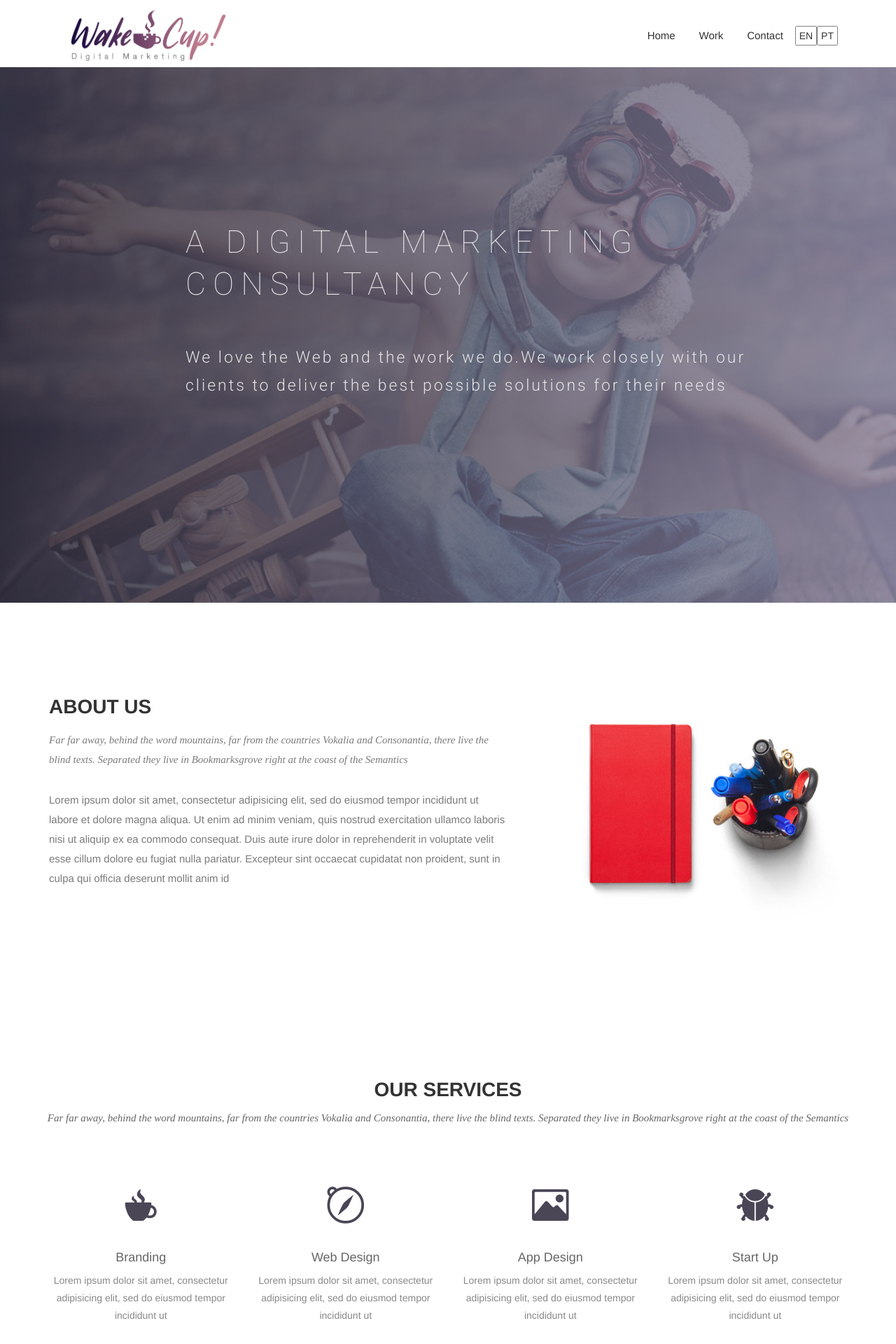
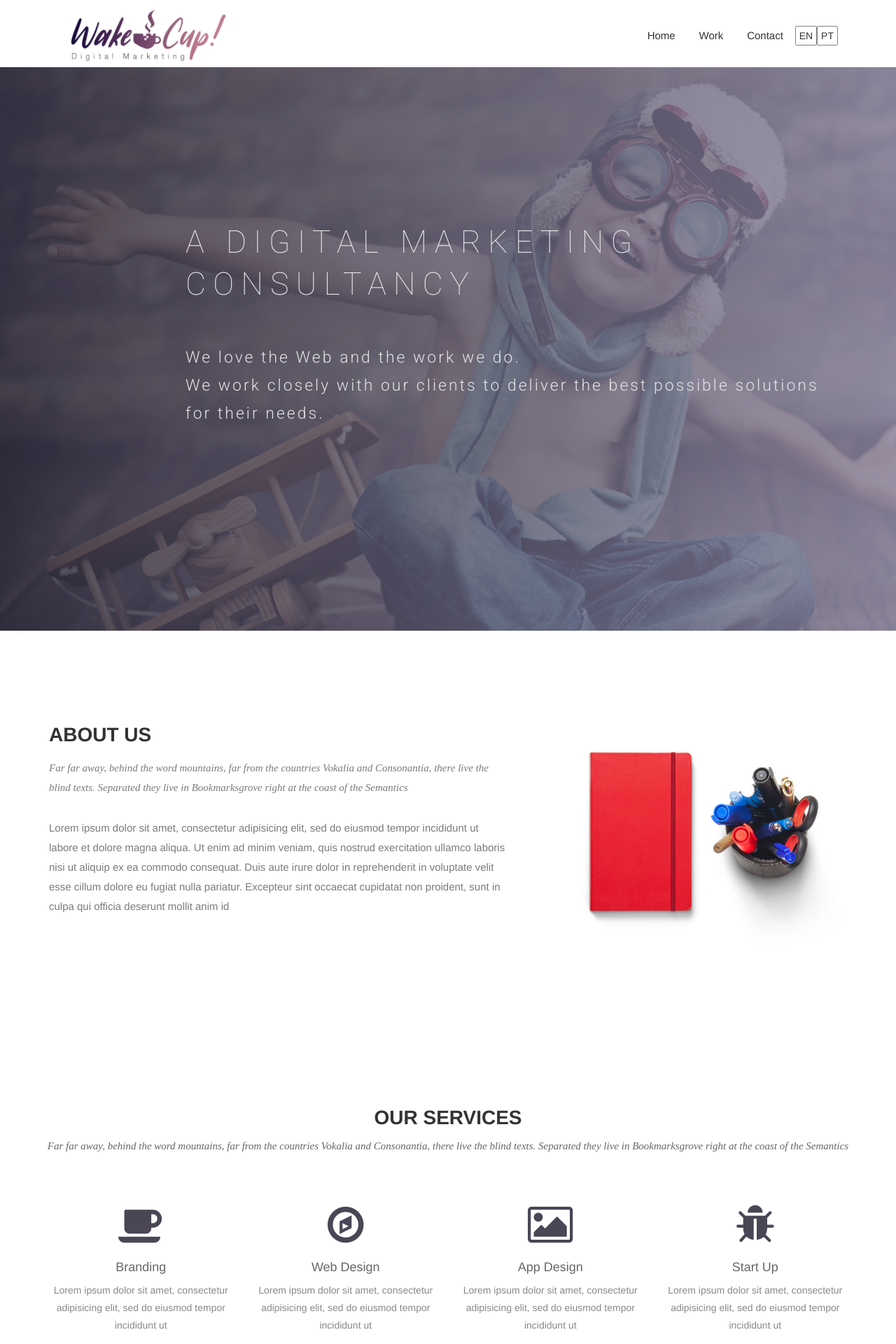
Before and after one commit to wakecup/old_wakecup_website, a Jekyll site: the page built from index.html, in a window 1280 px wide. Shown: the top 1920 px of the page at 70% size. Built offline with Jekyll 4.4.1, drawn with Linux system fonts in a browser that asks for light colours; nearby versions of some CDN libraries; some web fonts are replaced; some of the changed text lies outside the part shown.

Commit message:
12/07/2017 - Icones para Font-Awesome

```diff
--- a/_includes/header.html
+++ b/_includes/header.html
@@ -17,12 +17,12 @@
             </button>
             {% if page.language == 'pt' %}
             <a href="{{ base }}" class="navbar-brand">
-                <img src="{{ site.url }}/img/logo.png" alt="Logo" height="80px">
+                <img src="{{ site.url }}/img/logo.png" alt="Logo" height="80">
             </a>
             {% endif %}
             {% if page.language == 'en' %}
             <a href="{{ site.url }}" class="navbar-brand">
-                <img src="{{ site.url }}/img/logo.png" alt="Logo" height="80px">
+                <img src="{{ site.url }}/img/logo.png" alt="Logo" height="80">
             </a>
             {% endif %}
           </div>
--- a/_layouts/default.html
+++ b/_layouts/default.html
@@ -1,5 +1,5 @@
 <!DOCTYPE html>
-<html class="no-js">
+<html class="no-js" lang="{{ page.language }}">
   <head>
     {% include head.html %}
     {% if jekyll.environment == 'production' %}
--- a/_sass/airspace.scss
+++ b/_sass/airspace.scss
@@ -1,6 +1,10 @@
 @import url(https://fonts.googleapis.com/css?family=Open+Sans:400,300,600);
 @import url(https://fonts.googleapis.com/css?family=Roboto:400,100,300,500,700);
 @import url(https://fonts.googleapis.com/css?family=Volkhov:400italic);
+@font-face {
+    font-family: 'FontAwesome';
+    src: url('../fonts/FontAwesome.otf');
+}
 /* var text-decoration */
 /* Common CSS */
 body{
@@ -427,7 +431,7 @@ a {
                     &:before {
                         content: "\f0d7";
                         position: absolute;
-                        font {
+                        font: {
                             family: 'FontAwesome';
                             size: 30px;
                         }
@@ -780,7 +784,7 @@ a {
     p {
         font: {
             size: 18px;
-            weight: 300px;
+            weight: 300;
         }
         line-height: 40px;
         color: #292929;
--- a/_sass/header.scss
+++ b/_sass/header.scss
@@ -11,7 +11,7 @@ header {
     }
     .navbar-default {
         background: none;
-        border: opx;
+        border: 0px;
         .navbar-nav {
             padding-top: 30px;
             .on {
--- a/index.html
+++ b/index.html
@@ -13,7 +13,7 @@ handle: /
       <div class="col-md-10 col-md-offset-2">
         <div class="block">
           <h1 class="animated fadeInUp">A DIGITAL MARKETING CONSULTANCY</h1>
-          <p class="animated fadeInUp">We love the Web and the work we do.We work closely with our <br> clients to deliver the best possible solutions for their needs</p>
+          <p class="animated fadeInUp">We love the Web and the work we do.<br>We work closely with our clients to deliver the best possible solutions for their needs.</p>
         </div>
       </div>
     </div>
@@ -67,56 +67,49 @@ handle: /
     <div class="row ">
       <div class="col-sm-6 col-md-3">
         <div class="service-item">
-          <i class="icon ion-coffee"></i>
+          <i class="fa fa-coffee"></i>
           <h4>Branding</h4>
           <p>Lorem ipsum dolor sit amet, consectetur adipisicing elit, sed do eiusmod tempor incididunt ut </p>
         </div>
       </div>
       <div class="col-sm-6 col-md-3">
         <div class="service-item">
-          <i class="ion-compass"></i>
+          <i class="fa fa-compass"></i>
           <h4>Web Design</h4>
           <p>Lorem ipsum dolor sit amet, consectetur adipisicing elit, sed do eiusmod tempor incididunt ut </p>
         </div>
       </div>
       <div class="col-sm-6 col-md-3">
         <div class="service-item">
-          <i class="ion-image"></i>
+          <i class="fa fa-image"></i>
           <h4>App Design</h4>
           <p>Lorem ipsum dolor sit amet, consectetur adipisicing elit, sed do eiusmod tempor incididunt ut </p>
         </div>
       </div>
       <div class="col-sm-6 col-md-3">
         <div class="service-item">
-          <i class="ion-bug"></i>
+          <i class="fa fa-bug"></i>
           <h4>Start Up</h4>
           <p>Lorem ipsum dolor sit amet, consectetur adipisicing elit, sed do eiusmod tempor incididunt ut </p>
         </div>
       </div>
       <div class="col-sm-6 col-md-3">
         <div class="service-item">
-          <i class="ion-headphone"></i>
+          <i class="fa fa-headphones"></i>
           <h4>Logo Design</h4>
           <p>Lorem ipsum dolor sit amet, consectetur adipisicing elit, sed do eiusmod tempor incididunt ut </p>
         </div>
       </div>
       <div class="col-sm-6 col-md-3">
         <div class="service-item">
-          <i class="ion-leaf"></i>
+          <i class="fa fa-leaf"></i>
           <h4>Development</h4>
           <p>Lorem ipsum dolor sit amet, consectetur adipisicing elit, sed do eiusmod tempor incididunt ut </p>
         </div>
       </div>
       <div class="col-sm-6 col-md-3">
         <div class="service-item">
-          <i class="ion-planet"></i>
-          <h4>Brand Identity</h4>
-          <p>Lorem ipsum dolor sit amet, consectetur adipisicing elit, sed do eiusmod tempor incididunt ut </p>
-        </div>
-      </div>
-      <div class="col-sm-6 col-md-3">
-        <div class="service-item">
-          <i class="ion-earth"></i>
+          <i class="fa fa-globe"></i>
           <h4>Brand Identity</h4>
           <p>Lorem ipsum dolor sit amet, consectetur adipisicing elit, sed do eiusmod tempor incididunt ut </p>
         </div>
```
Also changed, not shown: pt/index.html (+7 -14 lines), fonts/fontawesome-webfont.woff2 (added).
